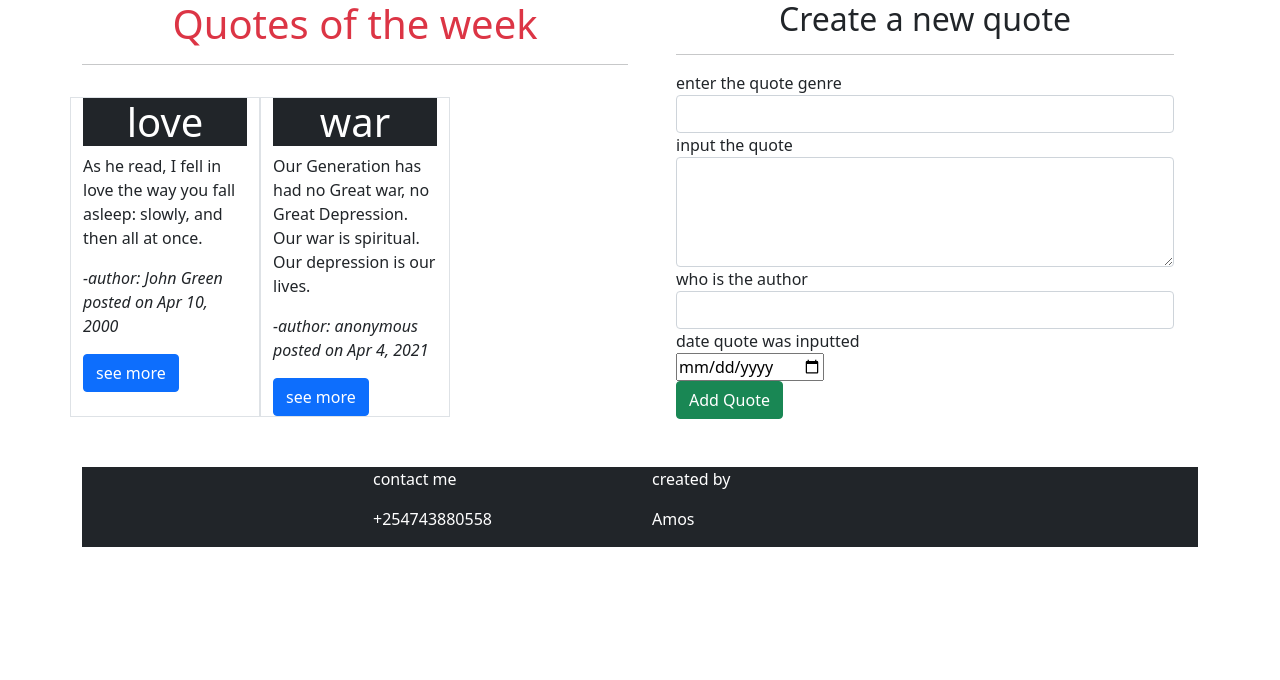
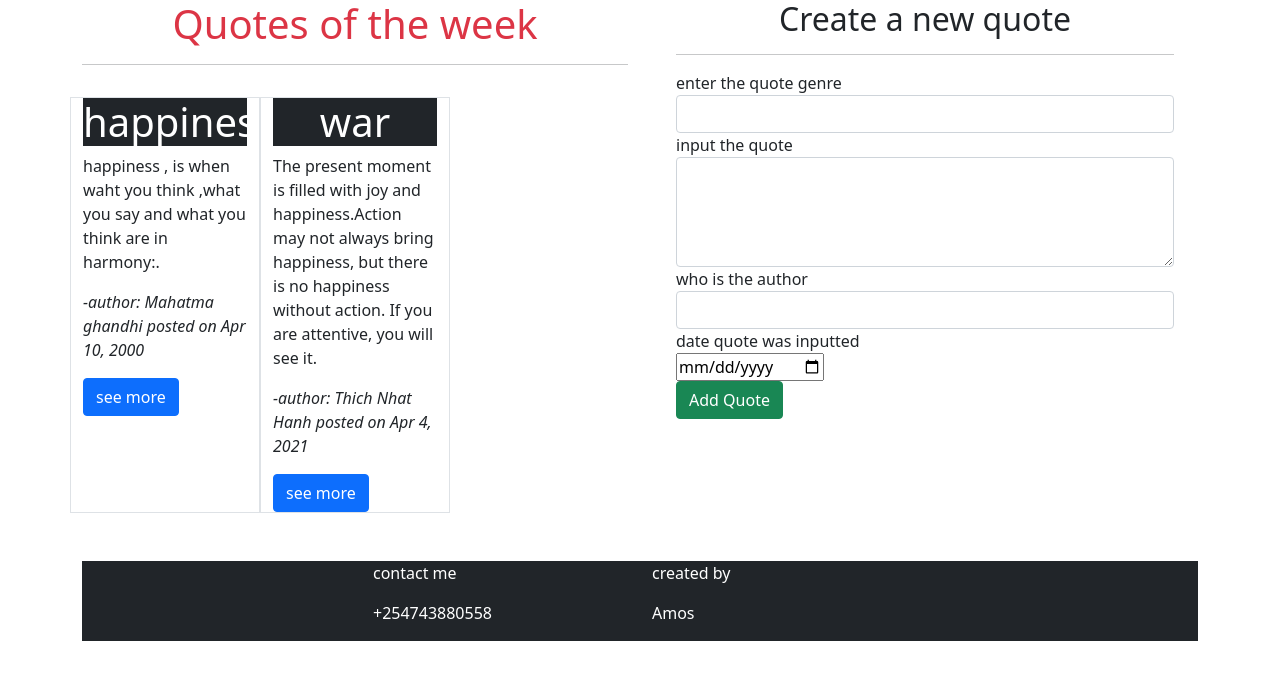
Before and after one commit to kimutaiamos/quotes-app, an Angular app: page / in a window 1280 px wide. Shown: the top 680 px of the page. Built offline with nearby package versions, Linux system fonts and the light colour scheme.

Commit message:
updated the quotes section

```diff
--- a/src/app/quotes/quotes.component.ts
+++ b/src/app/quotes/quotes.component.ts
@@ -9,17 +9,17 @@ export class QuotesComponent implements OnInit {
 
   quote: Quotes[]=[
     new Quotes(
-      'love',
-      'John Green',
-      'As he read, I fell in love the way you fall asleep: slowly, and then all at once.',
-      'it tells more of the love life',
+      'happines',
+      'Mahatma ghandhi',
+      'happiness , is when waht you think ,what you say and what you think are in harmony:.',
+      'it tells more of the happy life',
       new Date(2000,3,10)
     ),
     new Quotes(
       'war',
-      'anonymous',
-      'Our Generation has had no Great war, no Great Depression. Our war is spiritual. Our depression is our lives.',
-      'tels of the strugles we go through',
+      'Thich Nhat Hanh',
+      'The present moment is filled with joy and happiness.Action may not always bring happiness, but there is no happiness without action. If you are attentive, you will see it.',
+      'tells of the strugles we go through',
       new Date(2021,3,4)
     ),
   ];
@@ -28,7 +28,6 @@ export class QuotesComponent implements OnInit {
     quote.datepublished= new Date(quote.completeDate)
     this.quote.push(quote);
   }
-
 
   toggle(index){
     this.quote[index].showDetails = !this.quote[index].showDetails;
```
